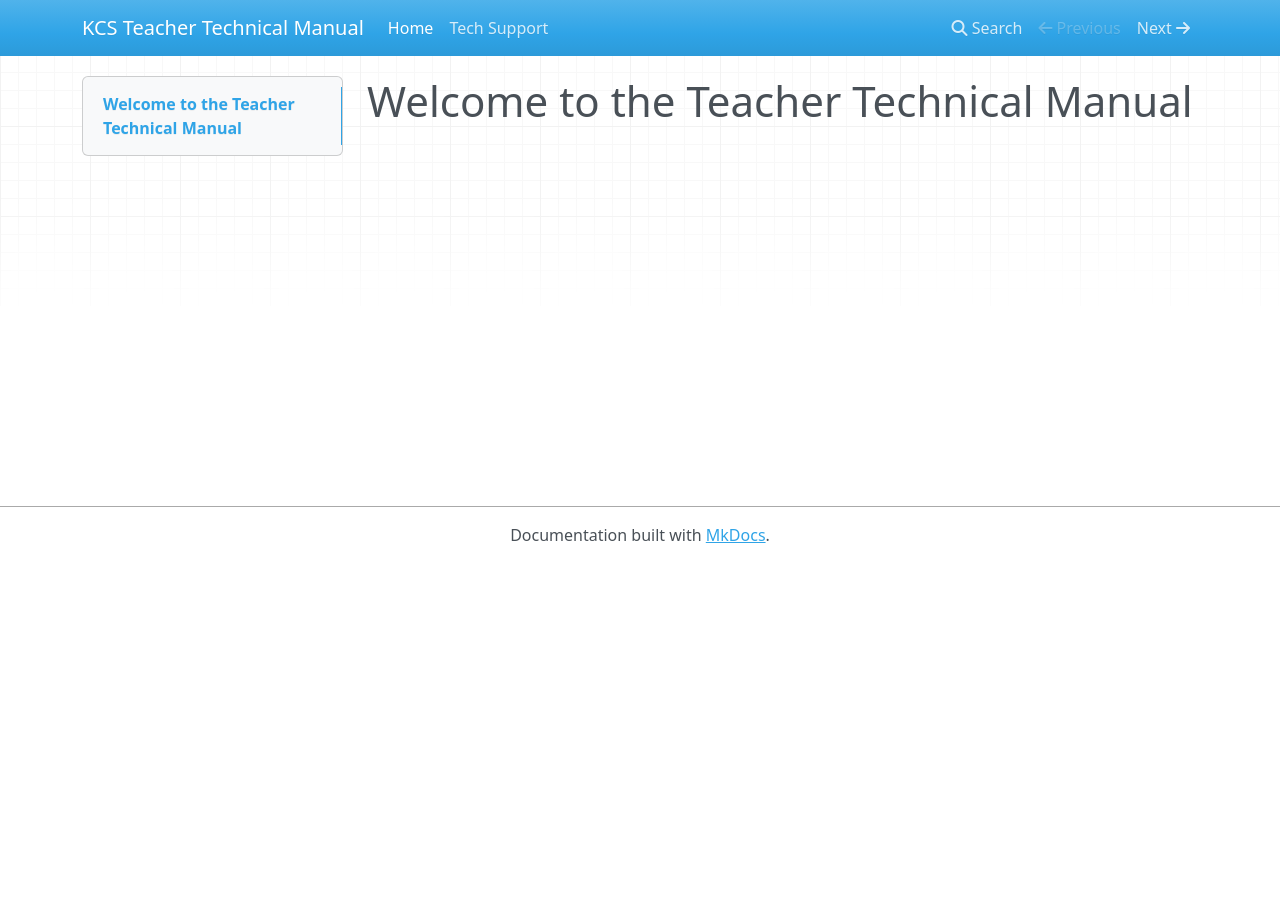
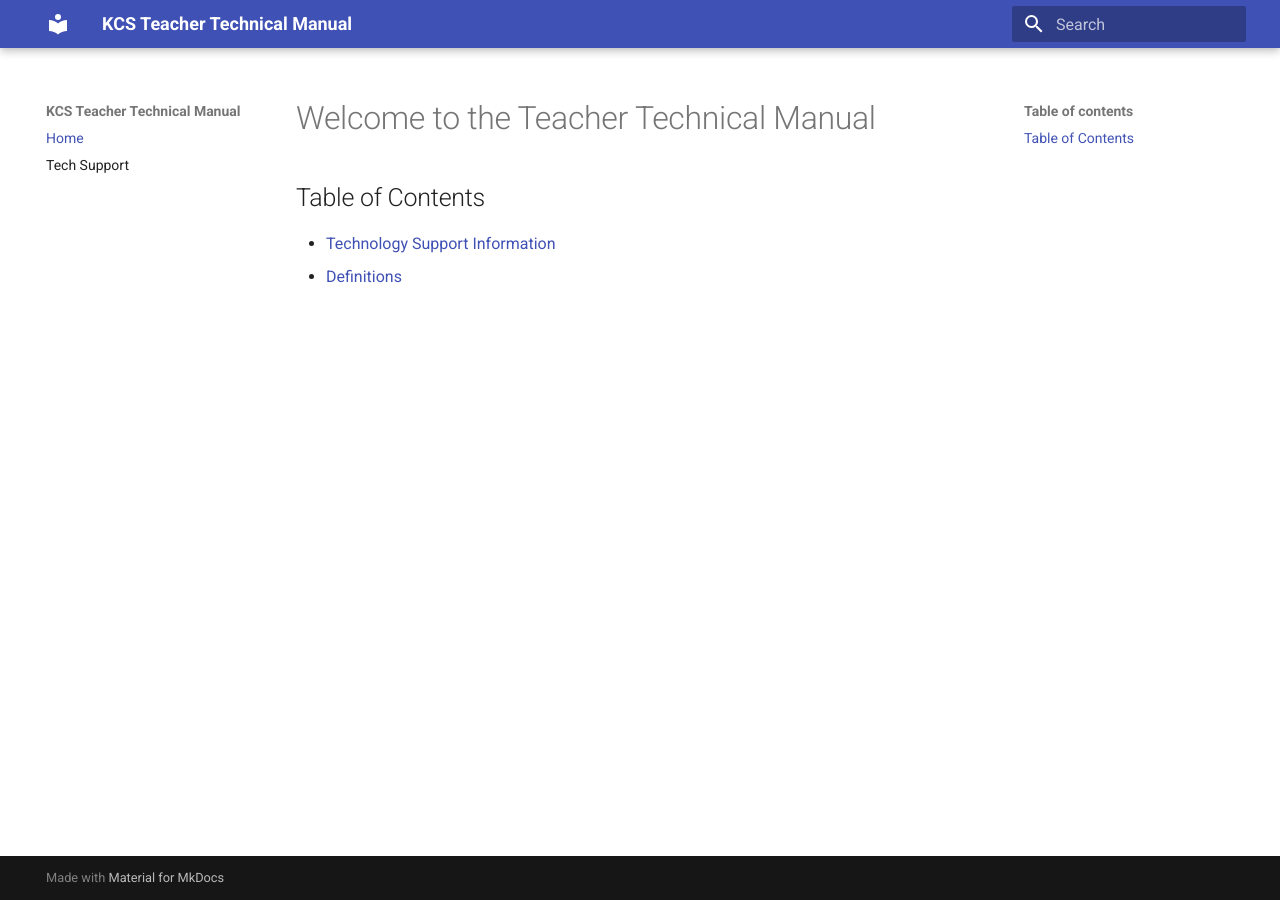
Before and after one commit to Kenton-City-Schools/TeacherTechnicalManual, an MkDocs documentation site: the page built from docs/index.md, in a window 1280 px wide. Built offline with MkDocs 1.6.1 and Material for MkDocs 9.7.7, drawn with Linux system fonts in a browser that asks for light colours; nearby versions of some CDN libraries.

Commit message:
2nd commit

```diff
--- a/docs/index.md
+++ b/docs/index.md
@@ -1 +1,6 @@
 # Welcome to the Teacher Technical Manual
+
+## Table of Contents
+
+* [Technology Support Information](techsupport.md)
+* [Definitions](definitions.md)
--- a/mkdocs.yml
+++ b/mkdocs.yml
@@ -5,3 +5,9 @@ dev_addr: '0.0.0.0:8000'
 nav:
   - Home: index.md
   - Tech Support: techsupport.md
+
+theme:
+  name: material
+
+plugins:
+  - search
```
Also changed, not shown: docs/definitions.md (added, +13 -0 lines).
